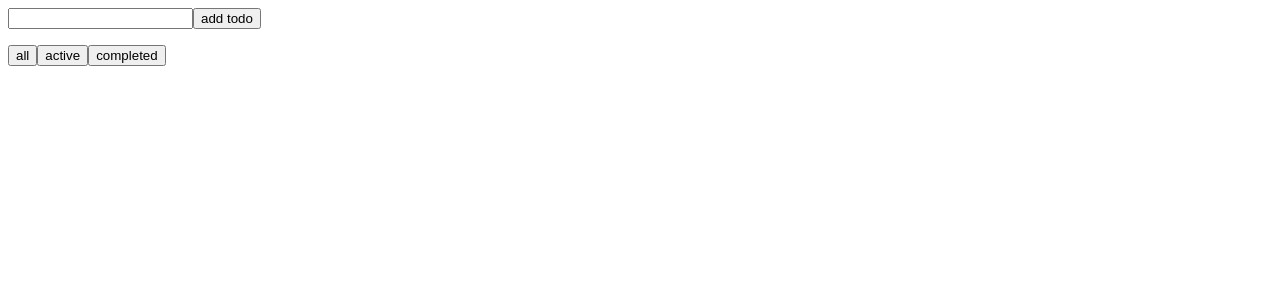
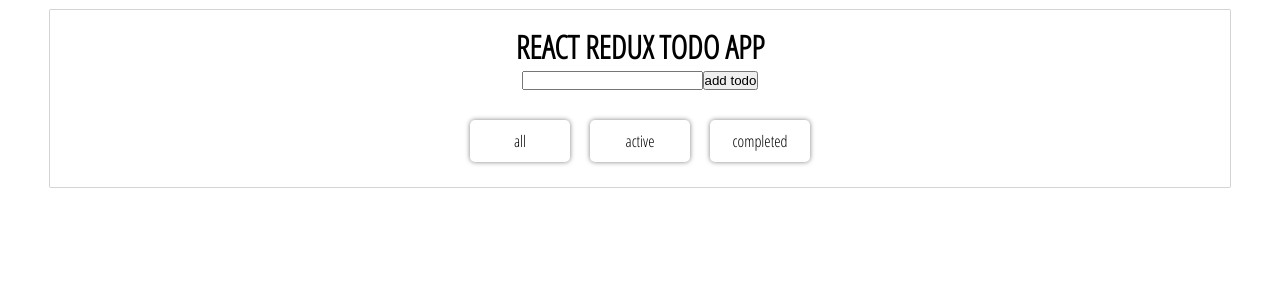
Before and after one commit to dmitryrec/todo_react_redux, a React (Create React App) app: page / in a window 1280 px wide. Shown: the top 300 px of the page. Built offline with nearby package versions, Linux system fonts and the light colour scheme.

Commit message:
add some styles

```diff
--- a/public/index.html
+++ b/public/index.html
@@ -4,12 +4,11 @@
     <meta charset="utf-8" />
     <link rel="icon" href="%PUBLIC_URL%/favicon.ico" />
     <meta name="viewport" content="width=device-width, initial-scale=1" />
-    <meta name="theme-color" content="#000000" />
+    <link href="https://fonts.googleapis.com/css?family=Open+Sans+Condensed:300&display=swap" rel="stylesheet">
     <meta
       name="description"
       content="Web site created using create-react-app"
     />
-    <link rel="apple-touch-icon" href="%PUBLIC_URL%/logo192.png" />
 
 
     <title>React App</title>
--- /dev/null
+++ b/src/App.css
@@ -0,0 +1,49 @@
+* {
+    padding: 0;
+    margin: 0;
+    box-sizing: border-box;
+}
+
+body {
+    font-family: 'Open Sans Condensed', sans-serif;
+}
+
+.container {
+    margin: 0 auto;
+    width: 1200px;
+
+}
+
+.app {
+    box-shadow: 0 0 1px #000000;
+    padding: 15px;
+    margin: 10px;
+    display: flex;
+    flex-direction: column;
+    justify-content: center;
+    align-items: center;
+}
+
+.header {
+    text-transform: uppercase;
+}
+
+.filterBlock {
+    margin-top: 20px;
+}
+
+.btn {
+    display: inline-block;
+    padding: 10px;
+    margin: 10px;
+    min-width: 100px;
+    box-shadow: 0 0 5px #808080;
+    cursor: pointer;
+    text-align: center;
+    border-radius: 5px;
+    transition: .5s all ease;
+}
+
+.btn:hover {
+    box-shadow: 0 0 5px rgb(0, 0, 0);
+}
--- a/src/App.js
+++ b/src/App.js
@@ -2,13 +2,18 @@ import React from 'react';
 import AddTodo from '../src/containers/AddTodo';
 import VisibleTodoList from '../src/containers/VisibleTodoList';
 import FilterBlock from '../src/components/FilterBlock';
+import './App.css';
+import Header from './components/Header';
 
 function App() {
   return (
-    <div className="App">
-      <AddTodo/>
-      <VisibleTodoList/>
-      <FilterBlock/>
+    <div className="container">
+      <div className="app">
+        <Header />
+        <AddTodo/>
+        <VisibleTodoList/>
+        <FilterBlock />
+      </div>
     </div>
   );
 }
--- a/src/components/FilterBlock.js
+++ b/src/components/FilterBlock.js
@@ -4,7 +4,7 @@ import { VisibilityFilters } from '../actions';
 
 export default function FilterBlock() {
     return (
-        <div>
+        <div className="filterBlock">
             <FilterLink filter={VisibilityFilters.SHOW_ALL}>all</FilterLink>
             <FilterLink filter={VisibilityFilters.SHOW_ACTIVE}>active</FilterLink>
             <FilterLink filter={VisibilityFilters.SHOW_COMPLETED}>completed</FilterLink>
--- /dev/null
+++ b/src/components/Header.js
@@ -0,0 +1,9 @@
+import React from 'react'
+
+export default function Header() {
+    return (
+        <h1 className="header">
+            React Redux ToDo App
+        </h1>
+    )
+}
--- a/src/components/Link.js
+++ b/src/components/Link.js
@@ -2,10 +2,11 @@ import React from 'react';
 
 export default function Link({ active, onClick, children }) {
     return (
-        <button
+        <div
             onClick = { onClick }
+            className="btn"
         >
             {children}
-        </button>
+        </div>
     )
 }
```
